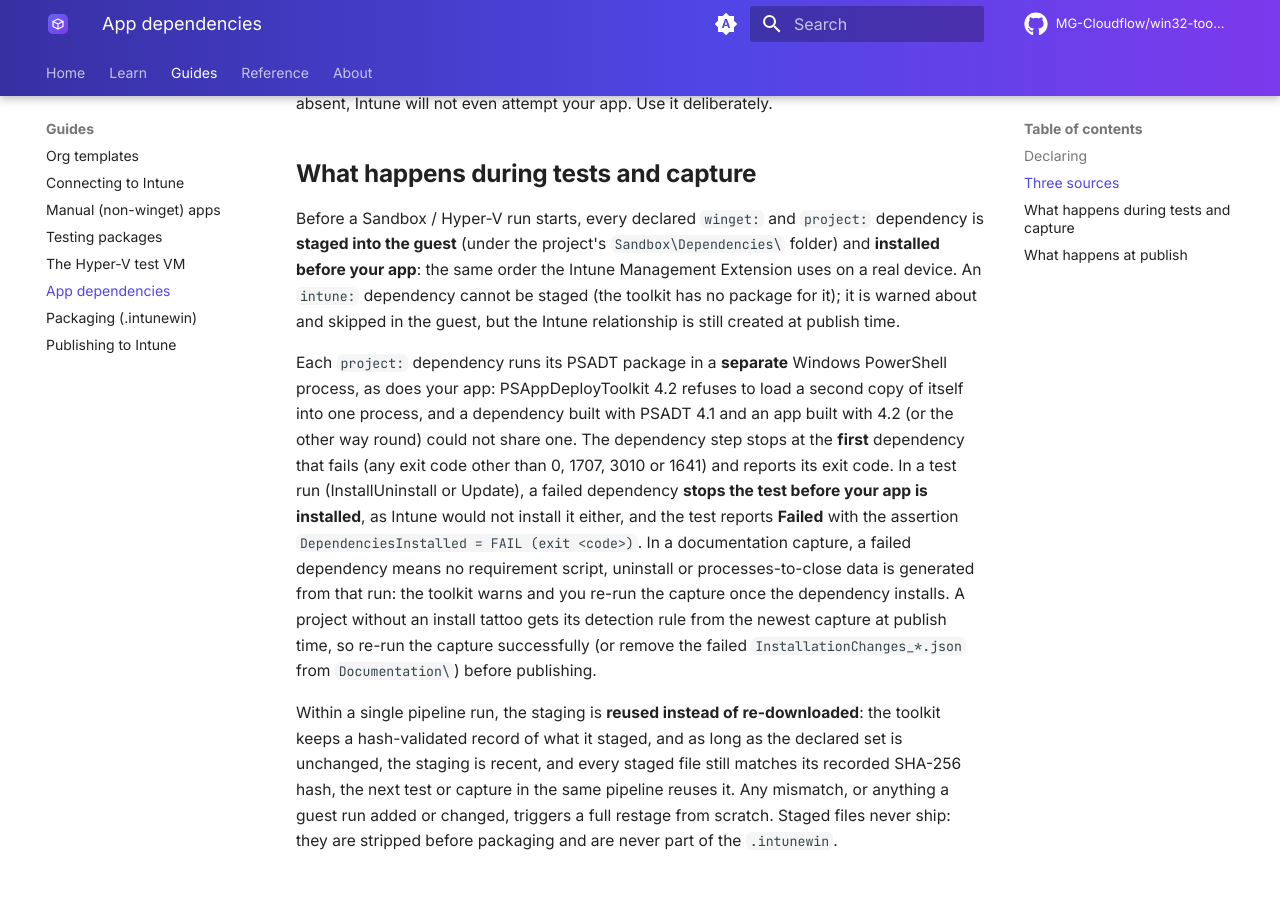
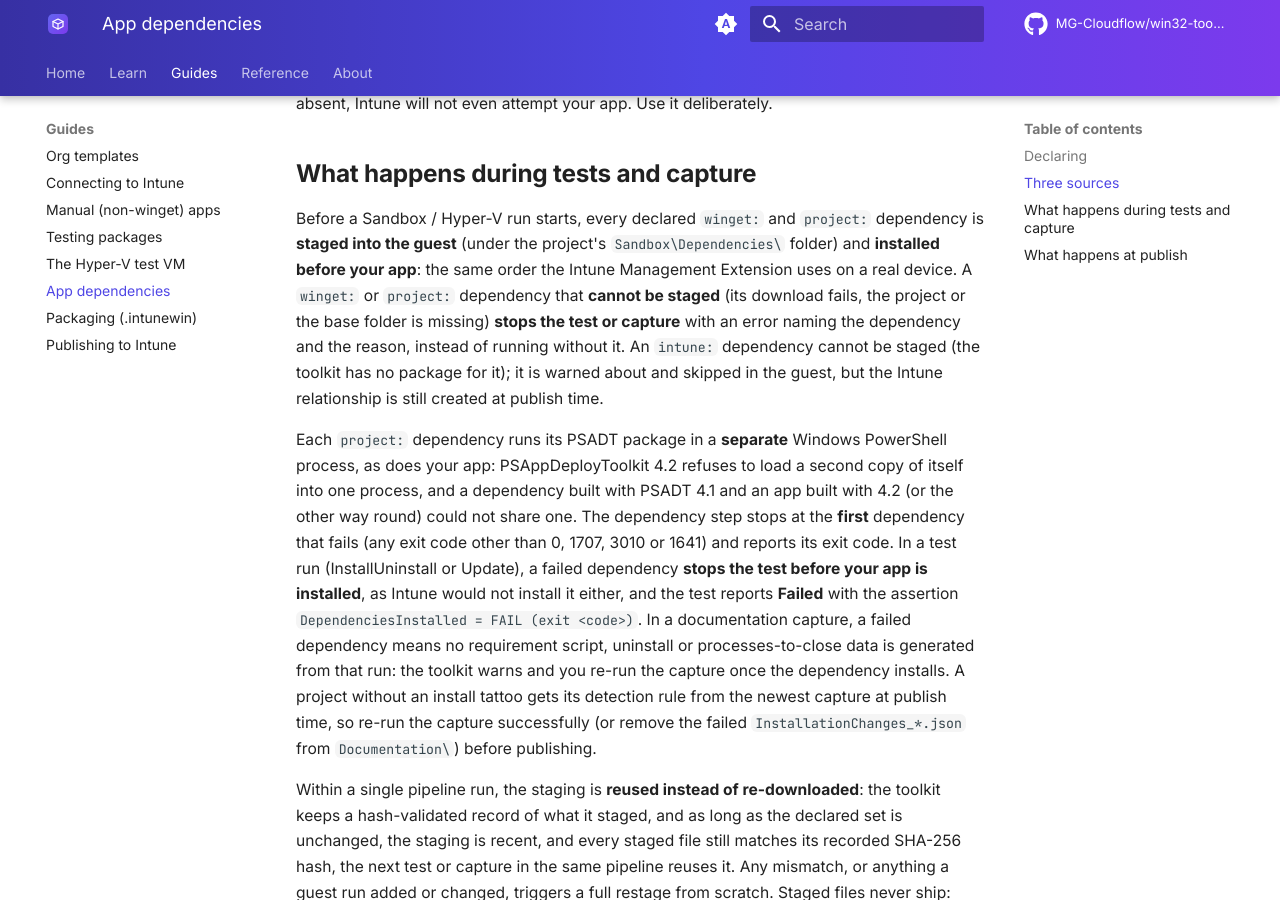
Before and after one commit to MG-Cloudflow/win32-toolkit, an MkDocs documentation site: the page built from docs/dependencies.md, in a window 1280 px wide and 900 px high, scrolled down 1295 px. Built offline with MkDocs 1.6.1 and Material for MkDocs 9.7.7, drawn with Linux system fonts in a browser that asks for light colours; comment, search, counter and statistics services are not loaded.

Commit message:
fix(test): stop a test or capture when a declared dependency cannot be staged
A 'winget:' dependency whose download failed, or a 'project:' dependency
that was missing, was only warned about ('The test/capture run will NOT
have it installed.') and the run went on without it - a test could PASS,
and a capture could derive detection and uninstall data from an install
that lacks a runtime the app declares (test campaign 2026-10-21, S11-F4).
A failed project copy threw a raw exception.

Initialize-Win32ToolkitDependencyStaging now fails closed for these:
- a failed winget download, a missing project or base folder, or a failed
  copy throws W32T.DependencyNotStaged naming the dependency and the
  reason (fix it, or remove it with Set-Win32ToolkitAppDependency);
- before throwing it removes the staging folder, the guest script and the
  reuse marker, so nothing partial reaches a guest;
- the reuse check also requires the marker's Count to equal the stageable
  (non-intune) dependency count, so a marker an older build wrote after a
  partial staging is never reused.
'intune:' dependencies stay a warning (no package to stage; TODO).

Tests: DependencyStaging.unit [9]/[10] (no base folder, a failing winget
download and a missing project -> W32T.DependencyNotStaged with nothing
left staged and no marker; a short marker is restaged, a complete one
reused; intune still warns); fails without the fix. docs/dependencies.md
says a dependency that cannot be staged stops the run.

Co-Authored-By: Claude Opus 5.5 <noreply@anthropic.com>

```diff
--- a/docs/dependencies.md
+++ b/docs/dependencies.md
@@ -54,9 +54,11 @@ absent, Intune will not even attempt your app. Use it deliberately.
 
 Before a Sandbox / Hyper-V run starts, every declared `winget:` and `project:` dependency is **staged into
 the guest** (under the project's `Sandbox\Dependencies\` folder) and **installed before your app**: the
-same order the Intune Management Extension uses on a real device. An `intune:` dependency cannot be staged
-(the toolkit has no package for it); it is warned about and skipped in the guest, but the Intune
-relationship is still created at publish time.
+same order the Intune Management Extension uses on a real device. A `winget:` or `project:` dependency that
+**cannot be staged** (its download fails, the project or the base folder is missing) **stops the test or
+capture** with an error naming the dependency and the reason, instead of running without it. An `intune:`
+dependency cannot be staged (the toolkit has no package for it); it is warned about and skipped in the guest,
+but the Intune relationship is still created at publish time.
 
 Each `project:` dependency runs its PSADT package in a **separate** Windows PowerShell process, as does
 your app: PSAppDeployToolkit 4.2 refuses to load a second copy of itself into one process, and a
```
Also changed, not shown: 6 other files.
